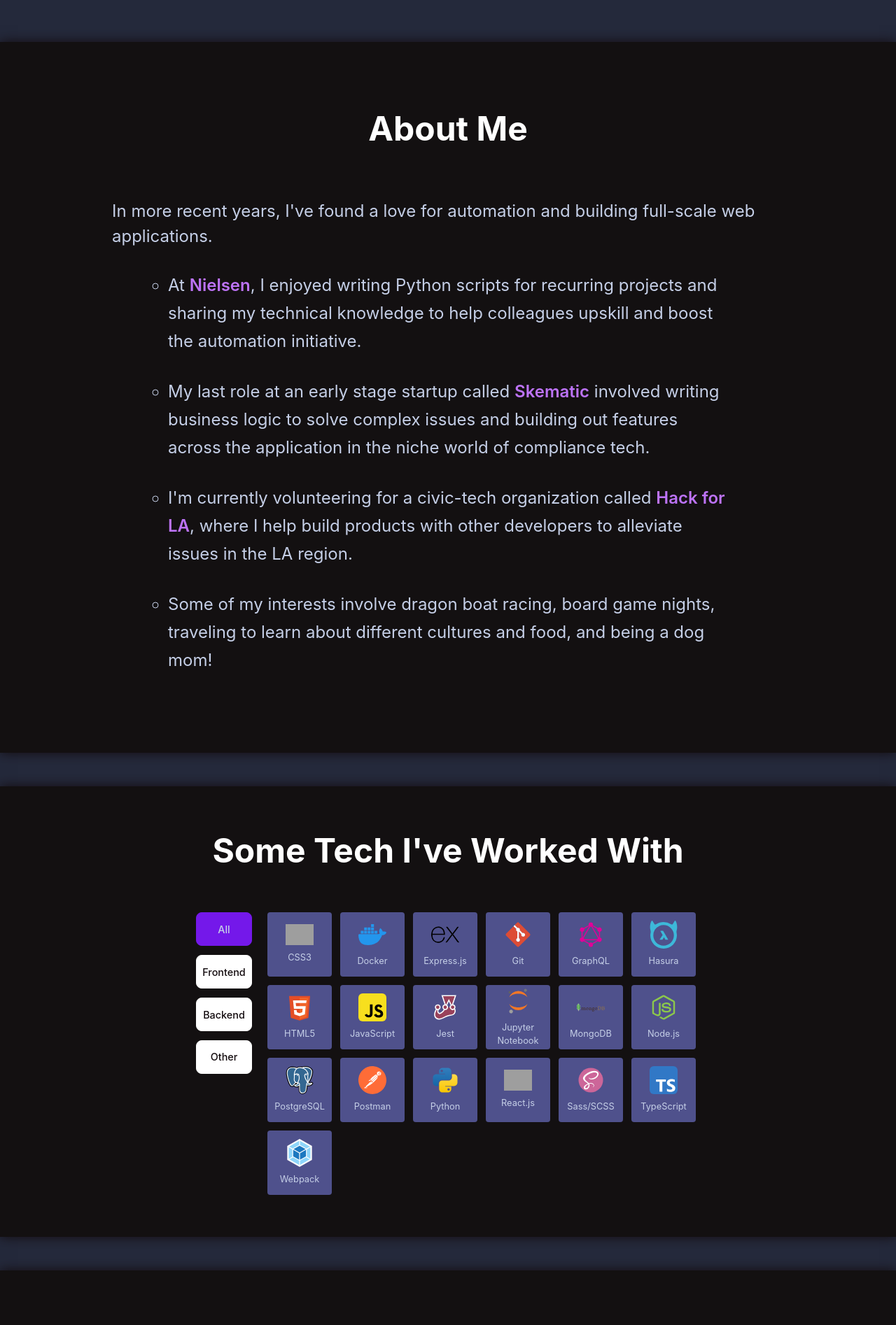
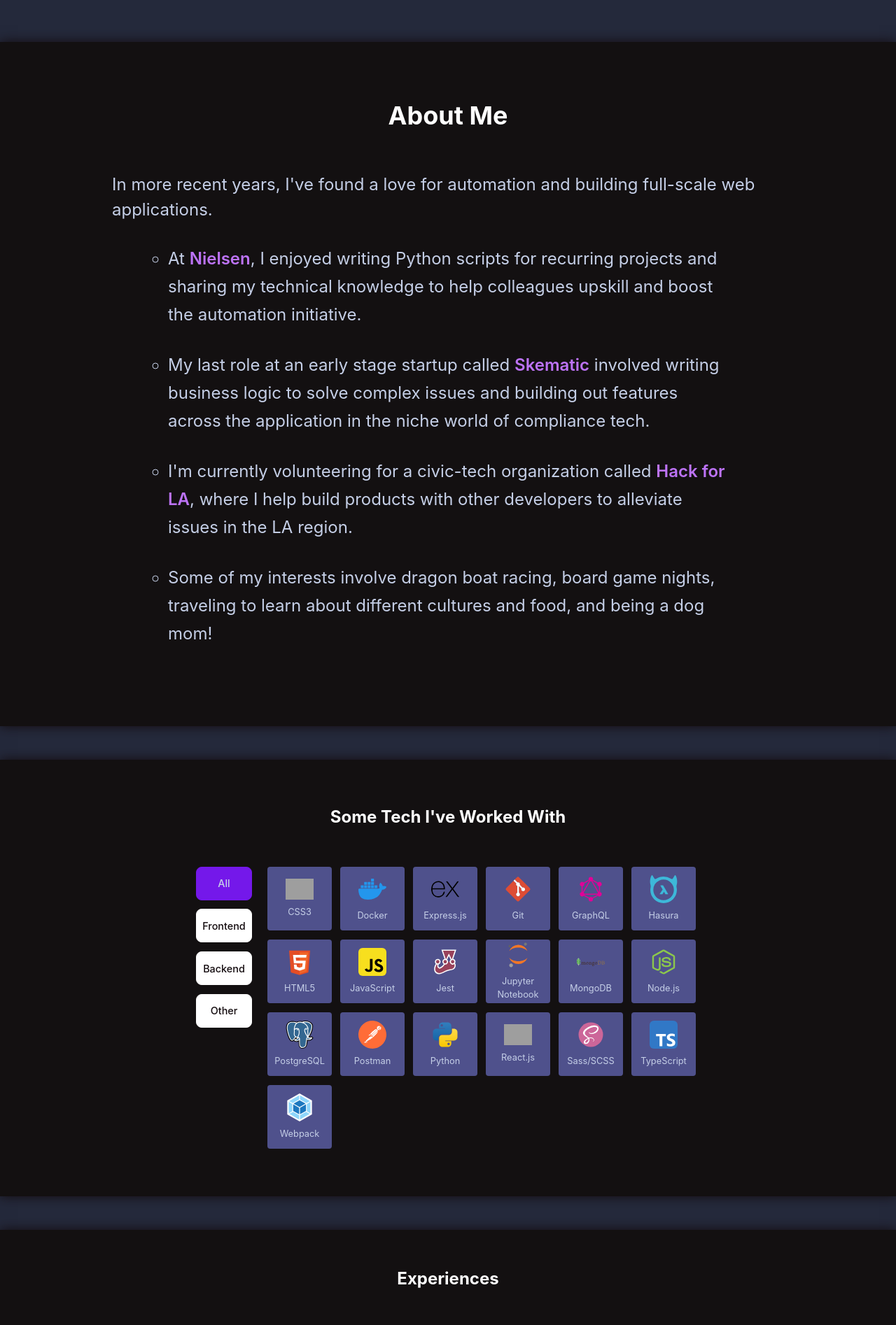
Before and after one commit to christinaor/christinaor.github.io, a React (Vite) app: page / in a window 1280 px wide. Shown: the part 740-2634 px from the top of the page at 70% size. Built offline with nearby package versions, Linux system fonts and the light colour scheme; grey boxes are pictures that could not be loaded.

Commit message:
Fix spacing

```diff
--- a/src/components/About/styles.module.scss
+++ b/src/components/About/styles.module.scss
@@ -9,7 +9,7 @@
 
   min-height: 50rem;
   // margin: 3rem 0;
-  padding: 1.5rem 2rem 2.5rem;
+  padding: 2rem 2rem 3rem;
 
   font-size: 1.2rem;
   background-color: $mainBodyBackgroundBlack;
--- a/src/components/Contact/styles.module.scss
+++ b/src/components/Contact/styles.module.scss
@@ -6,8 +6,8 @@
   justify-content: center;
   align-items: center;
 
-  min-height: 45rem;
-  padding: 0 3rem;
+  // min-height: 5rem;
+  padding: 2rem 3rem 3rem;
 
   font-size: 1.2rem;
 }
@@ -26,6 +26,7 @@
 
   .contactBlurb {
     margin: inherit clamp(2rem, 3vw, 4rem);
+    font-size: 1.5rem;
   }
 }
 
--- a/src/components/Experiences/styles.module.scss
+++ b/src/components/Experiences/styles.module.scss
@@ -7,7 +7,7 @@
   // justify-content: center;
   align-items: center;
 
-  padding: 1.5rem 0 2.5rem;
+  padding: 2rem 0 3rem;
   min-height: 30rem;
 
   background-color: $mainBodyBackgroundBlack;
--- a/src/components/TechStack/styles.module.scss
+++ b/src/components/TechStack/styles.module.scss
@@ -8,7 +8,7 @@
   align-items: center;
 
   margin: 3rem 0;
-  padding: 1.5rem 0 2.5rem;
+  padding: 2rem 0 3rem;
 
   background: $mainBodyBackgroundBlack;
   box-shadow: 0 0 1rem 0 $mainTextColorBlack;
--- a/src/styles/global.scss
+++ b/src/styles/global.scss
@@ -175,11 +175,11 @@ button:focus-visible {
   }
 }
 
-@media only screen and (min-width: $desktop-min) {
-  h1, h2 {
-    font-size: 3rem;
-  }
-}
+// @media only screen and (min-width: $desktop-min) {
+//   h1, h2 {
+//     font-size: 3rem;
+//   }
+// }
 
 // @media (prefers-color-scheme: light) {
 //   :root {
```
